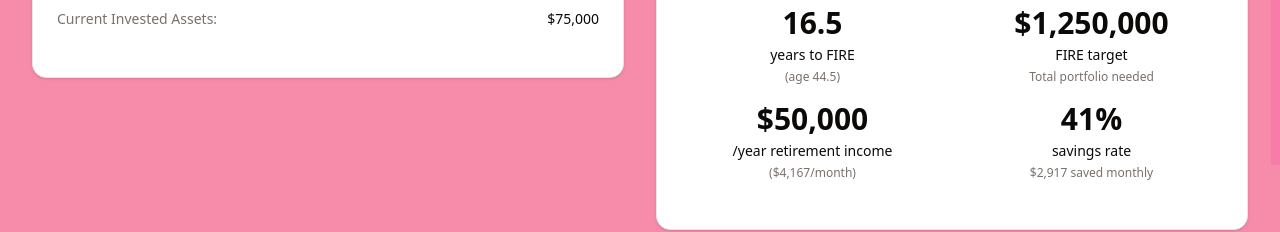
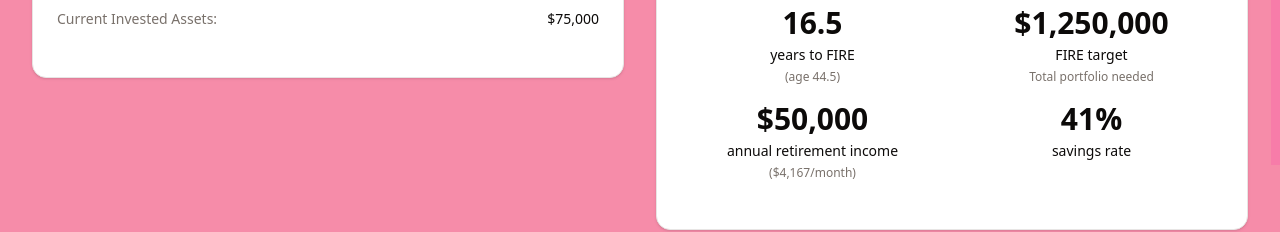
Before and after one commit to schelskedevco/ignidash-legacy, a Next.js app: page / in a window 1280 px wide. Shown: the part 1614-1846 px from the top of the page. Built offline with nearby package versions, Linux system fonts and the light colour scheme.

Commit message:
key metrics change

```diff
--- a/src/components/fire-scenarios/key-metrics.tsx
+++ b/src/components/fire-scenarios/key-metrics.tsx
@@ -95,7 +95,7 @@ export function KeyMetrics({ outputs, scenario }: KeyMetricsProps) {
           $<AnimatedNumber value={Math.round(displayValues.retirementIncome)} />
         </p>
         <p className="text-sm font-medium text-foreground mt-1">
-          /year retirement income
+          annual retirement income
         </p>
         <p className="text-xs text-muted-foreground mt-1">
           ($
@@ -109,9 +109,6 @@ export function KeyMetrics({ outputs, scenario }: KeyMetricsProps) {
           {displayValues.savingsRate}%
         </p>
         <p className="text-sm font-medium text-foreground mt-1">savings rate</p>
-        <p className="text-xs text-muted-foreground mt-1">
-          ${displayValues.monthlySavings.toLocaleString()} saved monthly
-        </p>
       </div>
     </div>
   );
```
